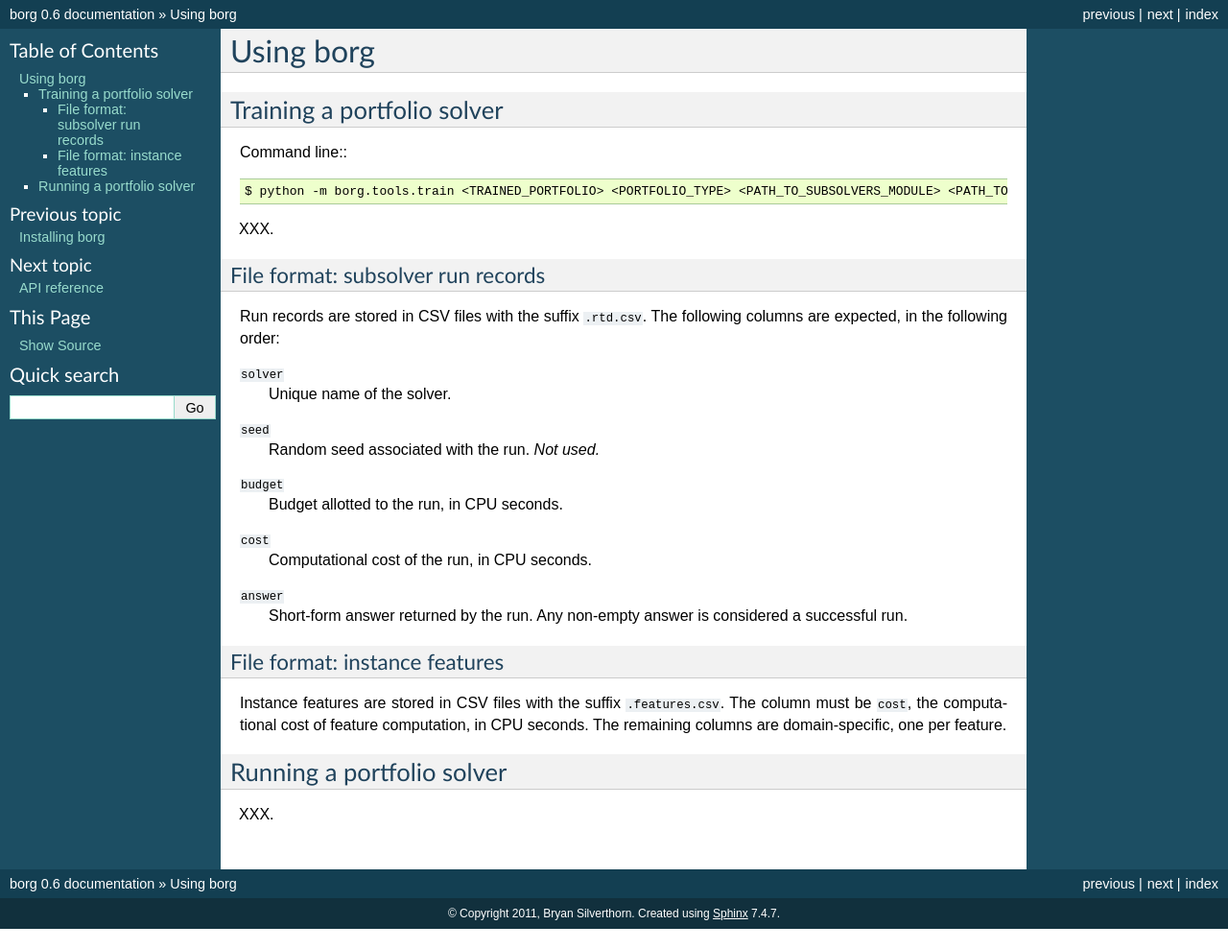
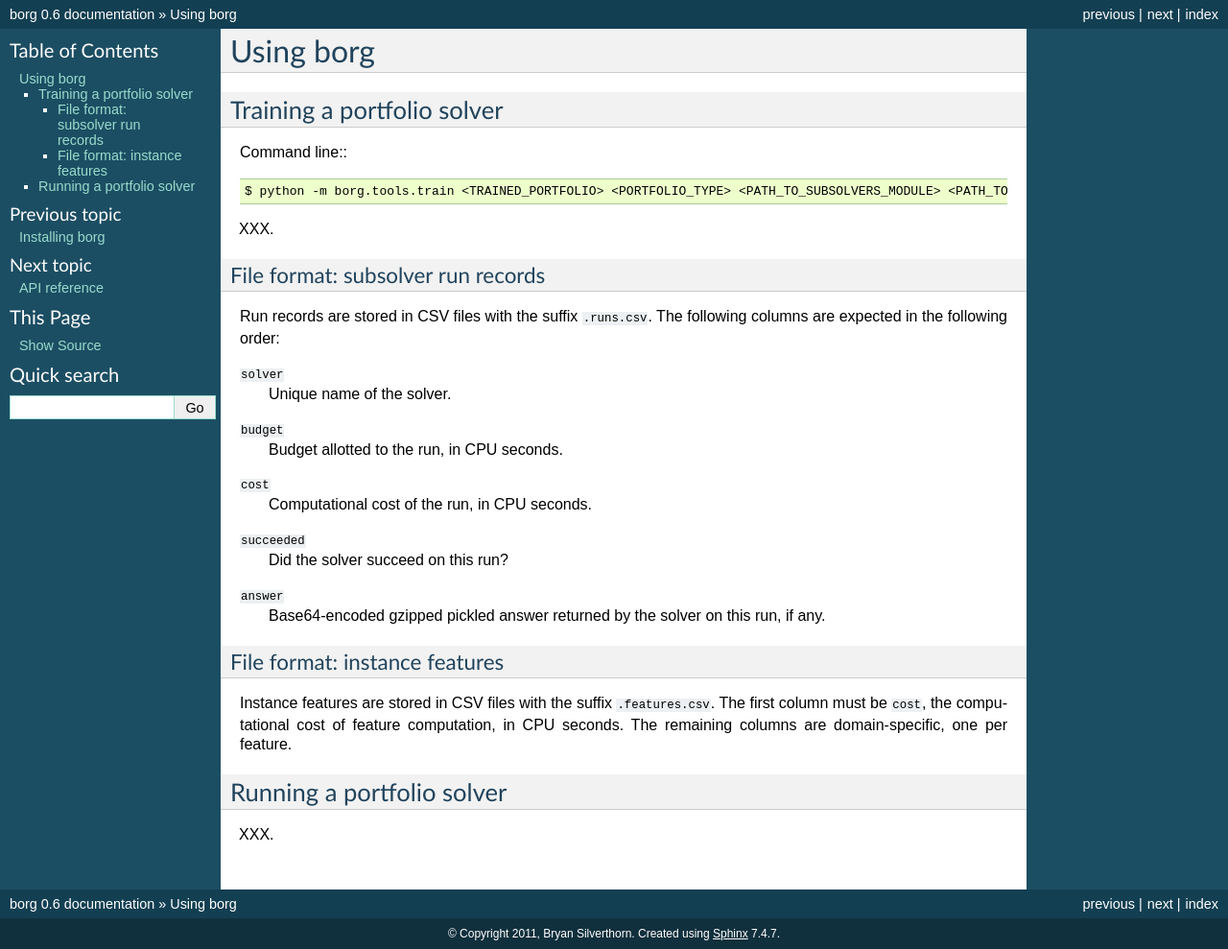
Before and after one commit to borg-project/borg, a Sphinx documentation site: the page built from docs/usage.rst, in a window 1280 px wide. Shown: the whole page at 96% size. Built offline with Sphinx 7.4.7, drawn with Linux system fonts in a browser that asks for light colours; before the commit the page ends 968 px from its top, so only the background shows below that.

Commit message:
Integrate new CSV format.

```diff
--- a/docs/usage.rst
+++ b/docs/usage.rst
@@ -13,14 +13,11 @@ XXX.
 File format: subsolver run records
 ^^^^^^^^^^^^^^^^^^^^^^^^^^^^^^^^^^
 
-Run records are stored in CSV files with the suffix ``.rtd.csv``. The following
-columns are expected, in the following order:
+Run records are stored in CSV files with the suffix ``.runs.csv``. The
+following columns are expected in the following order:
 
 ``solver``
     Unique name of the solver.
-
-``seed``
-    Random seed associated with the run. *Not used.*
 
 ``budget``
     Budget allotted to the run, in CPU seconds.
@@ -28,16 +25,20 @@ columns are expected, in the following order:
 ``cost``
     Computational cost of the run, in CPU seconds.
 
+``succeeded``
+    Did the solver succeed on this run?
+
 ``answer``
-    Short-form answer returned by the run. Any non-empty answer is considered a
-    successful run.
+    Base64-encoded gzipped pickled answer returned by the solver on this run,
+    if any.
 
 File format: instance features
 ^^^^^^^^^^^^^^^^^^^^^^^^^^^^^^
 
 Instance features are stored in CSV files with the suffix ``.features.csv``.
-The column must be ``cost``, the computational cost of feature computation, in
-CPU seconds. The remaining columns are domain-specific, one per feature.
+The first column must be ``cost``, the computational cost of feature
+computation, in CPU seconds. The remaining columns are domain-specific, one per
+feature.
 
 Running a portfolio solver
 --------------------------
```
Also changed, not shown: 1 other file.
